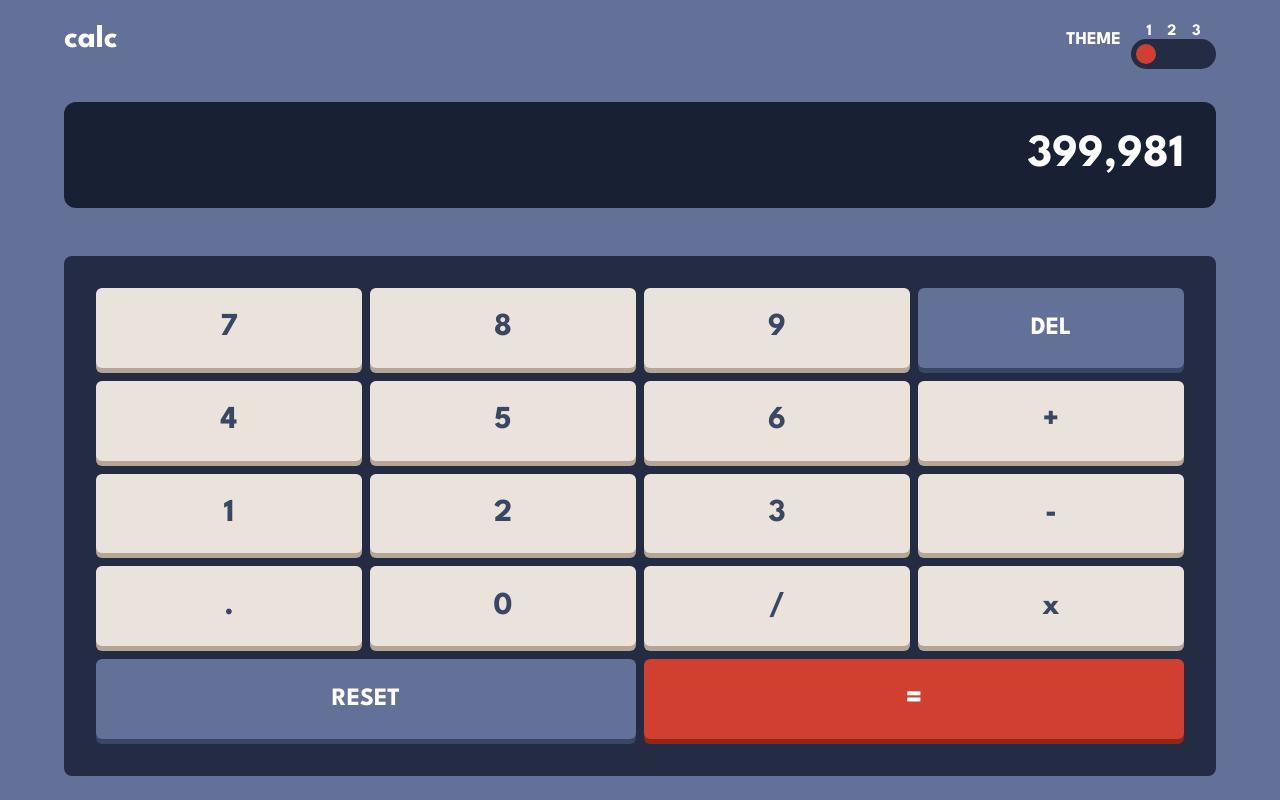
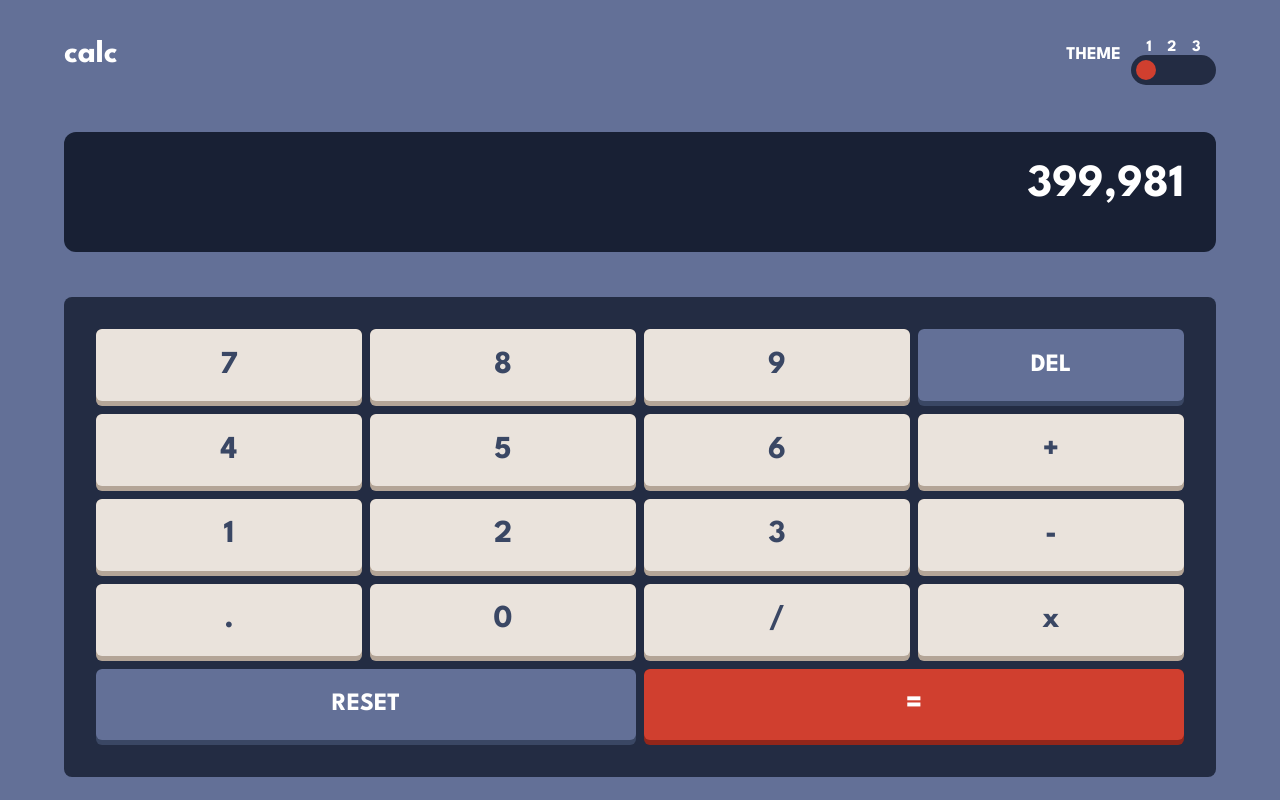
Before and after one commit to ale02code/calculator-app-main, a plain HTML site: page index.html in a window 1280 px wide. Drawn offline with Linux system fonts and the light colour scheme.

Commit message:
fix measures

```diff
--- a/css/main-style.css
+++ b/css/main-style.css
@@ -42,6 +42,7 @@
   justify-content: space-between;
   align-items: center;
   width: 100%;
+  height: 8%;
 }
 
 .main-container__header__theme-container {
@@ -101,6 +102,7 @@
 }
 
 .main-container__result-section {
+  height: 15%;
   width: 100%;
   background-color: var(--very-dark-desaturated-blue-background);
   text-align: right;
@@ -114,7 +116,7 @@
 
 .main-container__keys {
   width: 100%;
-  height: 65%;
+  height: 60%;
   background-color: var(--very-dark-desatutated-blue-toggle);
   padding: 1rem;
   overflow: hidden;
```
